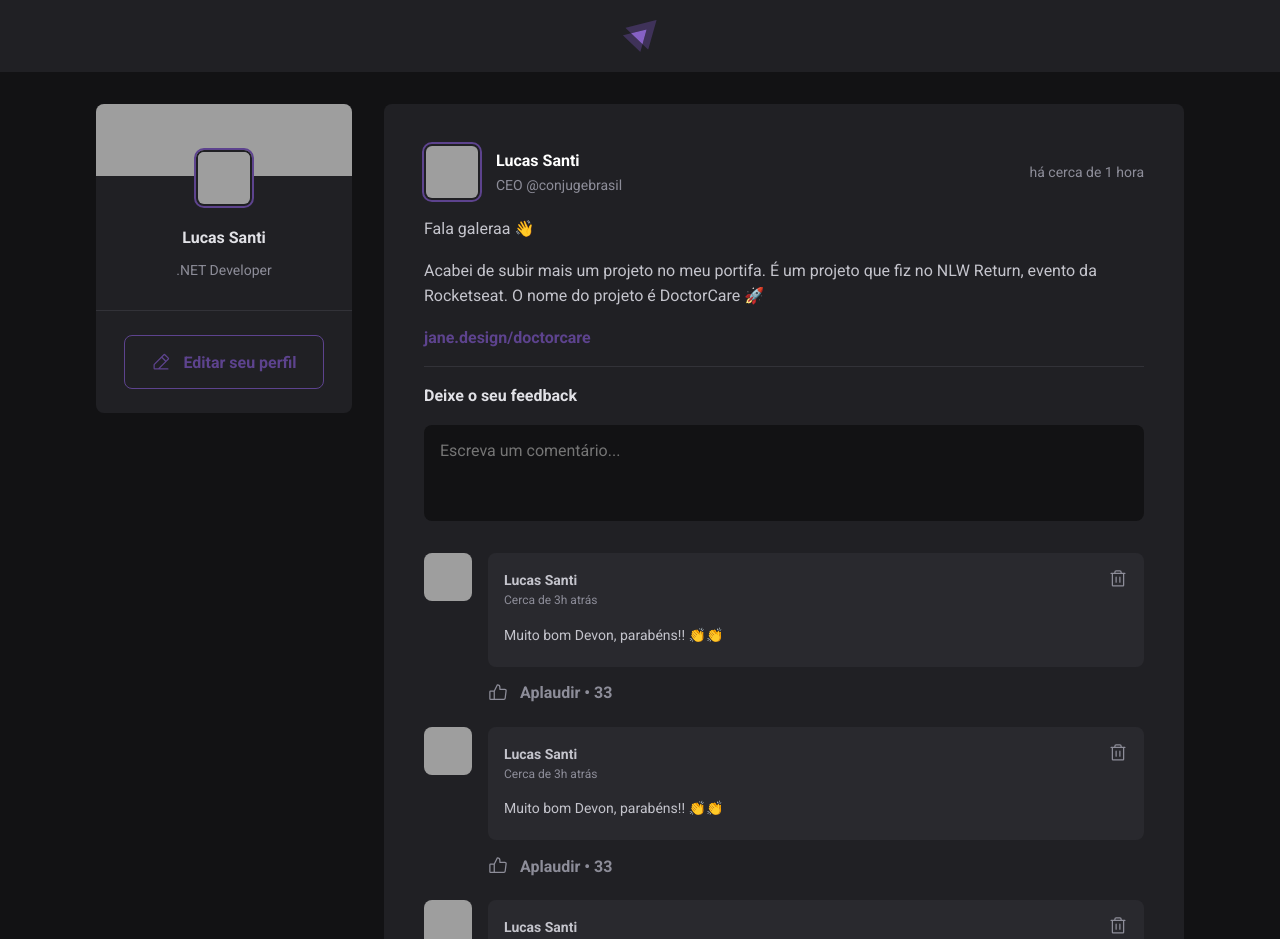
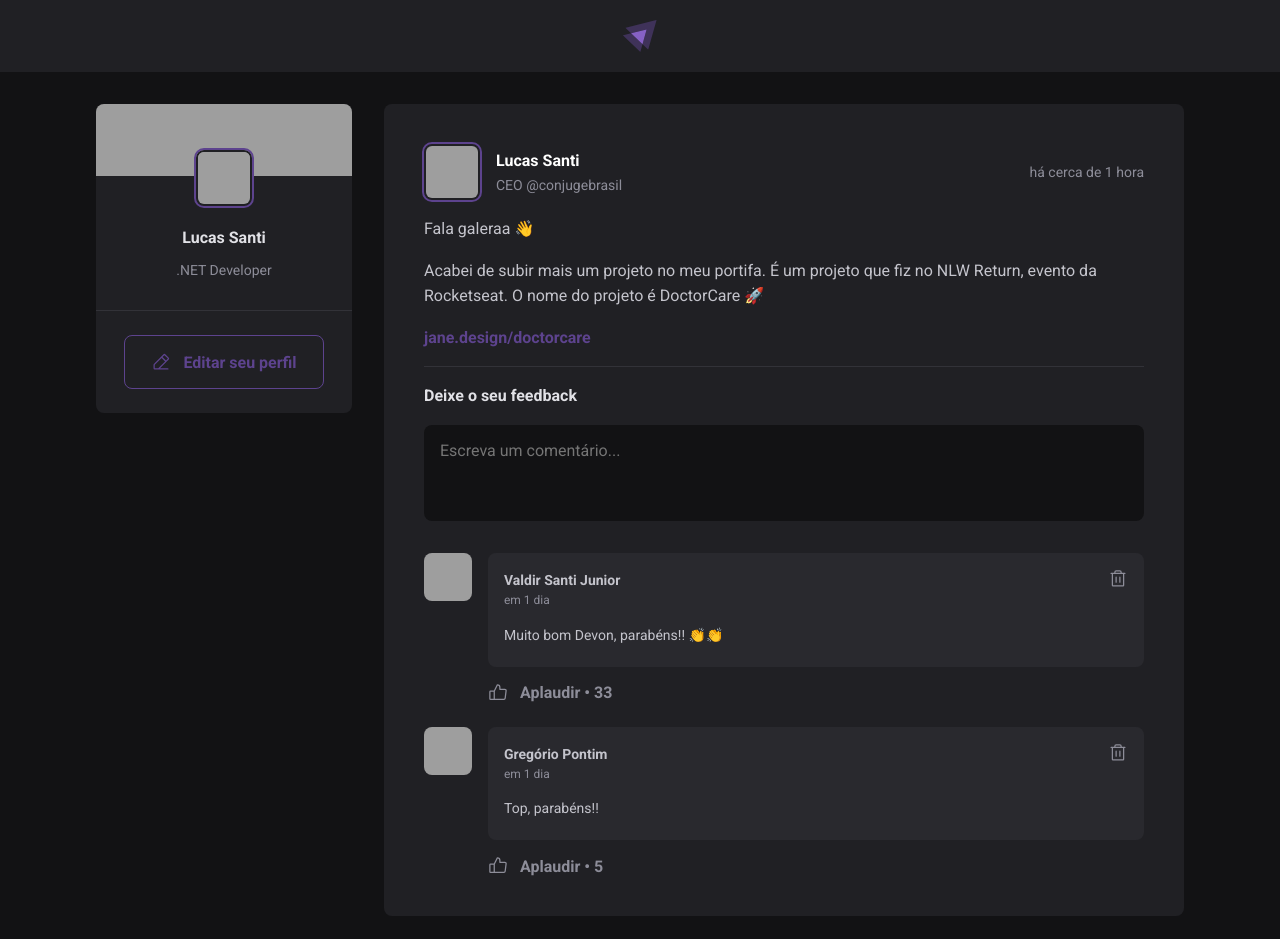
Before and after one commit to idlucassanti/ignite.react.feed, a React (Vite) app: page / in a window 1280 px wide. Shown: the top 939 px of the page. Built offline with nearby package versions, Linux system fonts and the light colour scheme; grey boxes are pictures that could not be loaded.

Commit message:
[14] Componente Comment com Iteração

```diff
--- a/src/components/Comment.jsx
+++ b/src/components/Comment.jsx
@@ -1,33 +1,46 @@
+import { formatDistanceToNow, format} from 'date-fns'
+import ptBR from 'date-fns/locale/pt-BR'
 import styles from './Comment.module.css'
 import { Trash, ThumbsUp } from '@phosphor-icons/react'
 import { Avatar } from './Avatar'
 
-export function Comment(props) {
+export function Comment({comment}) {
+
+  const { authorComment, publishAt, content, like} = comment;
+
+  const publishDateFormatted = format(publishAt, "d 'de' LLLL 'de' yyyy 'às' HH':'mm'h'", {
+    locale: ptBR,
+  });
+
+  const publishDate = formatDistanceToNow(publishAt, {
+    locale: ptBR,
+    addSuffix: true
+  });
 
   return(
     <div className={styles.comment}>
-      <Avatar src="https://github.com/idlucassanti.png" hasBorder={false}/>
+      <Avatar src={authorComment.avatar} hasBorder={false}/>
 
       <div className={styles.wrapper}>
         <div className={styles.content}>
           <header>
             <div className={styles.author}>
-              <span>Lucas Santi</span>
-              <time>Cerca de 3h atrás</time>
+              <span>{authorComment.name}</span>
+              <time title={publishDateFormatted} dateTime={publishAt.toISOString()}>{publishDate}</time>
             </div>
             <button>
               <Trash size={20} />
             </button>
           </header>
 
-          <p>Muito bom Devon, parabéns!! 👏👏</p>
+          <p>{content}</p>
         </div>
 
         <footer>
           <button>
             <ThumbsUp size={20}/>
             Aplaudir
-            <span>33</span>
+            <span>{like}</span>
           </button>
         </footer>
       </div>
--- a/src/components/Post.jsx
+++ b/src/components/Post.jsx
@@ -1,3 +1,4 @@
+import { useState } from 'react'
 import styles from './Post.module.css'
 import { Comment } from './Comment'
 import { Avatar } from './Avatar'
@@ -5,6 +6,28 @@ import { format, formatDistanceToNow } from 'date-fns'
 import ptBr from 'date-fns/locale/pt-BR'
 
 export function Post({ author, content, publishAt }) {
+  const [comments, setComments]= useState([
+    {
+      id: 1,
+      authorComment: {
+        avatar: 'https://media.licdn.com/dms/image/D4D03AQGaV6jiu99HvQ/profile-displayphoto-shrink_800_800/0/1675686976170?e=1684368000&v=beta&t=AMq57t7fNYP5Jgkh5bw2NXV0vHtuwJKC6L4O5k8KwtI',
+        name: 'Valdir Santi Junior'
+      },
+      publishAt: new Date('2023-03-11 17:55:00'),
+      content: 'Muito bom Devon, parabéns!! 👏👏',
+      like: 33
+    },
+    {
+      id: 2,
+      authorComment: {
+        avatar: 'https://media.licdn.com/dms/image/C5603AQEtPkE0cL0i-g/profile-displayphoto-shrink_200_200/0/1624466019172?e=1684368000&v=beta&t=gBVDo4KtV8jzIwjjTdkh-UEUnWmyFult8Xq5zmgEdYs',
+        name: 'Gregório Pontim'
+      },
+      publishAt: new Date('2023-03-11 18:10:00'),
+      content: 'Top, parabéns!!',
+      like: 5
+    },
+  ]);
 
   const publishDateFormatted = format(publishAt, "d 'de' LLLL 'de' yyyy 'às' HH':'mm'h'", {
     locale: ptBr,
@@ -14,6 +37,27 @@ export function Post({ author, content, publishAt }) {
     locale: ptBr,
     addSuffix: true
   });
+
+  function handleCreateNewComment(e) {
+    e.preventDefault();
+
+    var newContent = e.target.comment.value;
+
+    var comment = {
+      id: comments.length + 1,
+      authorComment: {
+        avatar: author.avatar,
+        name: author.name,
+      },
+      publishAt: new Date(),
+      content: newContent,
+      like: 0
+    }
+
+    setComments([...comments, comment]);
+
+    e.target.comment.value = '';
+  }
 
   return (
     <div className={styles.post}>
@@ -31,25 +75,25 @@ export function Post({ author, content, publishAt }) {
         {content.map((item, i) => {
           switch (item.type) {
             case 'paragraphy':
-              return <p>{item.content}</p>
+              return <p key={item.content}>{item.content}</p>
             case 'link':
-              return <p><a href=''>{item.content}</a></p>
+              return <p key={item.content}><a href=''>{item.content}</a></p>
             default:
               break;
           }
         })}
       </div>
 
-      <form>
+      <form onSubmit={handleCreateNewComment}>
         <strong>Deixe o seu feedback</strong>
-        <textarea placeholder='Escreva um comentário...'></textarea>
+        <textarea name="comment" placeholder='Escreva um comentário...'></textarea>
         <button type='submit'>Publicar</button>
       </form>
 
       <div className={styles.commentList}>
-        <Comment />
-        <Comment />
-        <Comment />
+        {comments.map((comment, i) => (
+          <Comment key={comment.id} comment={comment} />
+        ))}
       </div>
 
     </div>
```
